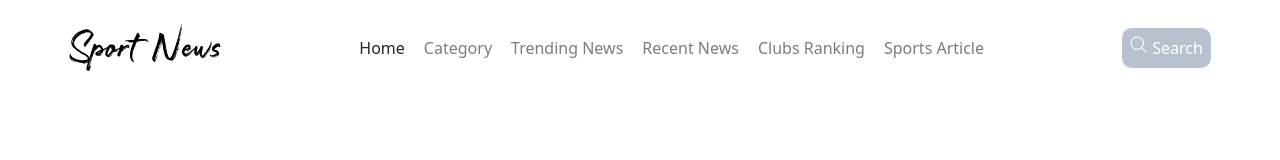
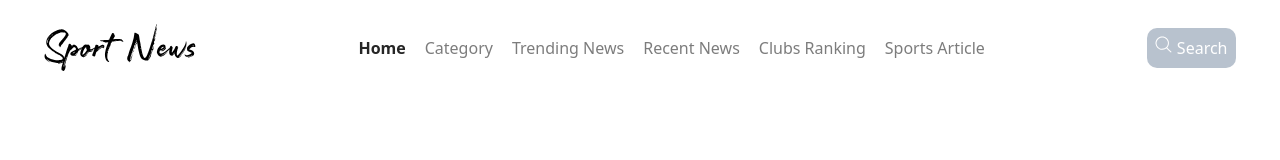
Before and after one commit to abdullahProfile/SportsNews, a website: page dist/index.html in a window 1280 px wide. Drawn offline with Linux system fonts and the light colour scheme.

Commit message:
update code

```diff
--- a/dist/index.html
+++ b/dist/index.html
@@ -7,11 +7,11 @@
   <link href="../dist/style.css" rel="stylesheet">
 </head>
 <body>
-  <header class="flex justify-around items-center pb-[23px] pt-[23px] font-dm">
+  <header class="flex justify-around items-center pb-[23px] pt-[23px] font-dm mx-w max-w-[1440px] flex-wrap gap-[73px]">
     <a href="#"><img src="../assets/icons/logo.svg" alt="logo"></a>
 
-    <ul class="flex font-dm text-15 list-none gap-[19px]">
-      <li><a class="no-underline text-[#262626] hover-text-blue-700" href="#">Home</a></li>
+    <ul class="flex font-dm text-15 list-none gap-[19px] flex-wrap">
+      <li><a class="no-underline text-[#262626] hover-text-blue-700 font-bold ..." href="#">Home</a></li>
       <li><a class="no-underline text-[#262626] opacity-60 hover:text-blue-700" href="#">Category</a></li>
       <li><a class="no-underline text-[#262626] opacity-60 hover:text-blue-700" href="#">Trending News</a></li>
       <li><a class="no-underline text-[#262626] opacity-60 hover:text-blue-700" href="#">Recent News</a></li>
```
Also changed, not shown: dist/style.css.
